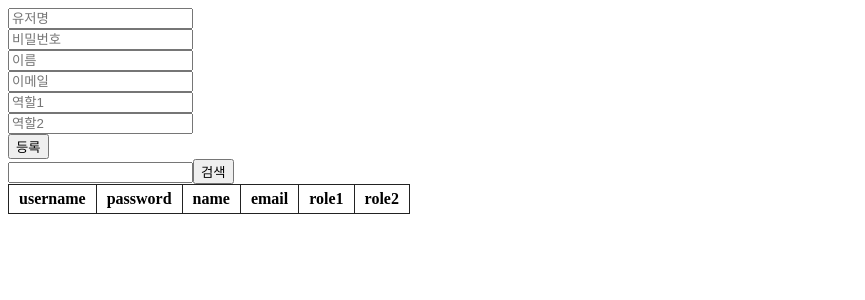
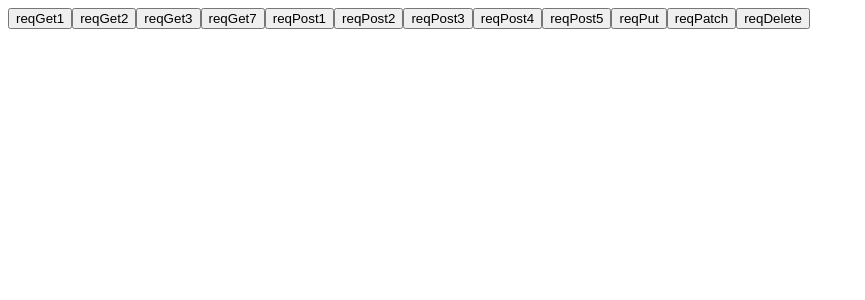
Before and after one commit to RaschePat/korit_9_gov_react, a React (Vite) app: page / in a window 1280 px wide. Shown: the top 300 px of the page, without its empty margins (0-865 px from the left). Built offline with nearby package versions, Linux system fonts and the light colour scheme.

Commit message:
reqOnClick

```diff
--- /dev/null
+++ b/src/ch04/Axios04.jsx
@@ -0,0 +1,175 @@
+import axios from "axios";
+
+function Axios04(){
+
+    // 기본주소 api로 가져오기
+    const api = axios.create({
+        baseURL: "http://localhost:8080"
+    });
+
+    const reqGetOnClick1 = () => {
+        api.get("/req/data1?a=aaaa&b=10");
+    }
+
+    const reqGetOnClick2 = () => {
+
+        api.get("/req/data2", {
+            params: {
+                a: "abc",
+                b: 1000,
+            },
+        });
+    }
+
+    const reqGetOnClick3 = () => {
+        api.get("/req/data3", {
+            params: {
+                name: "민석",
+                age: 25,
+            },
+        });
+    }
+
+    // 4,5,6은 유사하니 생략
+
+    const reqGetOnClick7 = () => {
+        api.get("/req/abc/data7/20",{
+            params:{
+                name: "민석",
+                age: 25,
+            }
+        });
+    }
+
+    const reqPostOnClick1 = () => {
+        const data = {
+            name: "test",
+            age: 32,
+            address: "test address",
+        }
+
+        // Object를 JSON으로 변환하기
+        const jsonData = JSON.stringify(data);
+        // JSON -> Object
+        const obj = JSON.parse(jsonData);
+
+        // 원래는 위와 같이 해야하지만 axios가 자동으로 JSON 변환
+        api.post("/req/data1", data);
+    }
+
+    const reqPostOnClick2 = () => {
+        api.post("/req/data2",{
+            name: "김민석",
+            age: 25,
+        })
+    }
+
+    const reqPostOnClick3 = () => {
+        // input 요소 강제 생성
+        const inputElement = document.createElement("input");
+        inputElement.setAttribute("type","file");
+
+        inputElement.onchange = (e) => {
+            // e.target의 files 가져오기
+            const {files} = e.target;
+            // files의 첫번째 요소 꺼내오기
+            const [file] = files;
+
+            // JSON이 아닌 FormData라는 것을 직접 만들어 사용한다.
+            const formData = new FormData();
+            // append내의 키값과 컨트롤러의 MultipartFile의 변수명을 맞춰야한다.
+            formData.append("file", file);
+
+            // 맨 뒤에 config 세팅을 해준다
+            api.post("/req/data3", formData, {
+                headers: {
+                    "Content-Type": "multipart/form-data",
+                }
+            });
+        }
+
+        inputElement.click();
+    }
+
+    const reqPostOnClick4 = () => {
+        const inputElement = document.createElement("input");
+        inputElement.setAttribute("type","file");
+
+        inputElement.onchange = (e) => {
+            const {files} = e.target;
+            const [file] = files;
+
+            const formData = new FormData();
+            formData.append("file", file);
+            formData.append("name","김민석");
+            formData.append("age",25);
+
+            api.post("/req/data4", formData, {
+                headers: {
+                    "Content-Type": "multipart/form-data",
+                }
+            });
+        }
+
+        inputElement.click();
+    }
+
+    const reqPostOnClick5 = () => {
+        const inputElement = document.createElement("input");
+        inputElement.setAttribute("type","file");
+        inputElement.setAttribute("multiple",true);
+
+        inputElement.onchange = (e) => {
+            const {files} = e.target;
+            const fileList = Array.from(files);
+
+            const formData = new FormData();
+            // formData.append("files", fileList); (x) <-- 하나씩 추가해줘야함
+            // 올바른 코드
+            fileList.forEach(file => formData.append("files",file));
+
+            api.post("/req/data5",formData);
+        }
+
+        inputElement.click();
+    }
+
+    const reqPutOnClick = () => {
+        api.put("/req/data1/30",{
+            name: "김민삼",
+            age:22,
+        });
+    }
+
+    const reqPatchOnClick = () => {
+        api.patch("/req/data1/30",{
+            name: "김민수",
+        });
+    }
+
+    const reqDeleteOnClick = () => {
+        api.delete("/req/data1/20",{
+            data: {
+                name: "김준일",
+            }
+        });
+    }
+
+
+    return <>
+        <button onClick={reqGetOnClick1}>reqGet1</button>
+        <button onClick={reqGetOnClick2}>reqGet2</button>
+        <button onClick={reqGetOnClick3}>reqGet3</button>
+        <button onClick={reqGetOnClick7}>reqGet7</button>
+        <button onClick={reqPostOnClick1}>reqPost1</button>
+        <button onClick={reqPostOnClick2}>reqPost2</button>
+        <button onClick={reqPostOnClick3}>reqPost3</button>
+        <button onClick={reqPostOnClick4}>reqPost4</button>
+        <button onClick={reqPostOnClick5}>reqPost5</button>
+        <button onClick={reqPutOnClick}>reqPut</button>
+        <button onClick={reqPatchOnClick}>reqPatch</button>
+        <button onClick={reqDeleteOnClick}>reqDelete</button>
+    </>
+}
+
+export default Axios04;
--- a/src/main.jsx
+++ b/src/main.jsx
@@ -16,6 +16,7 @@ import Axios01 from './ch04/Axios01';
 import Promise01 from './ch04/Promise01';
 import Axios02 from './ch04/Axios02';
 import Axios03 from './ch04/Axios03';
+import Axios04 from './ch04/Axios04';
 
 const appObj = {
     ch01: <App01 />,
@@ -33,6 +34,7 @@ const appObj = {
     axios01: <Axios01/>,
     axios02: <Axios02/>,
     axios03: <Axios03/>,
+    axios04: <Axios04/>,
     promise01: <Promise01/>,
     practice01: <App02_pr/>
 }
@@ -40,4 +42,4 @@ const appObj = {
 // 최상위 부모 객체를 id로 가져옴
 // appObj.현재페이지
 
-createRoot(document.getElementById('root')).render(appObj.axios03);
+createRoot(document.getElementById('root')).render(appObj.axios04);
```
